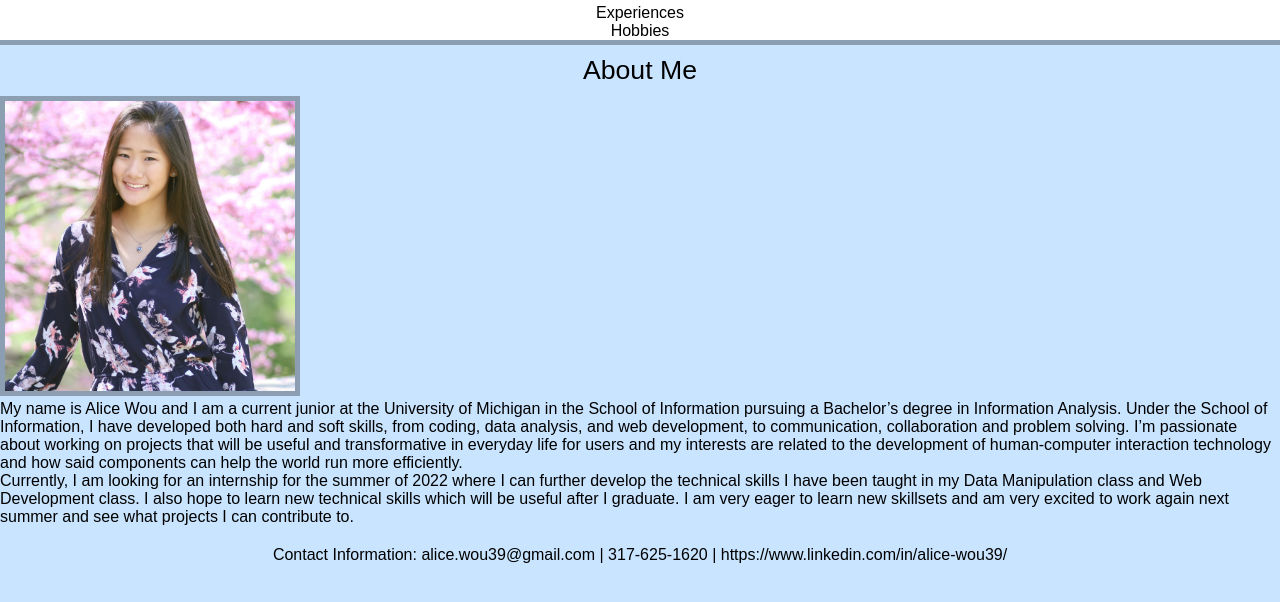
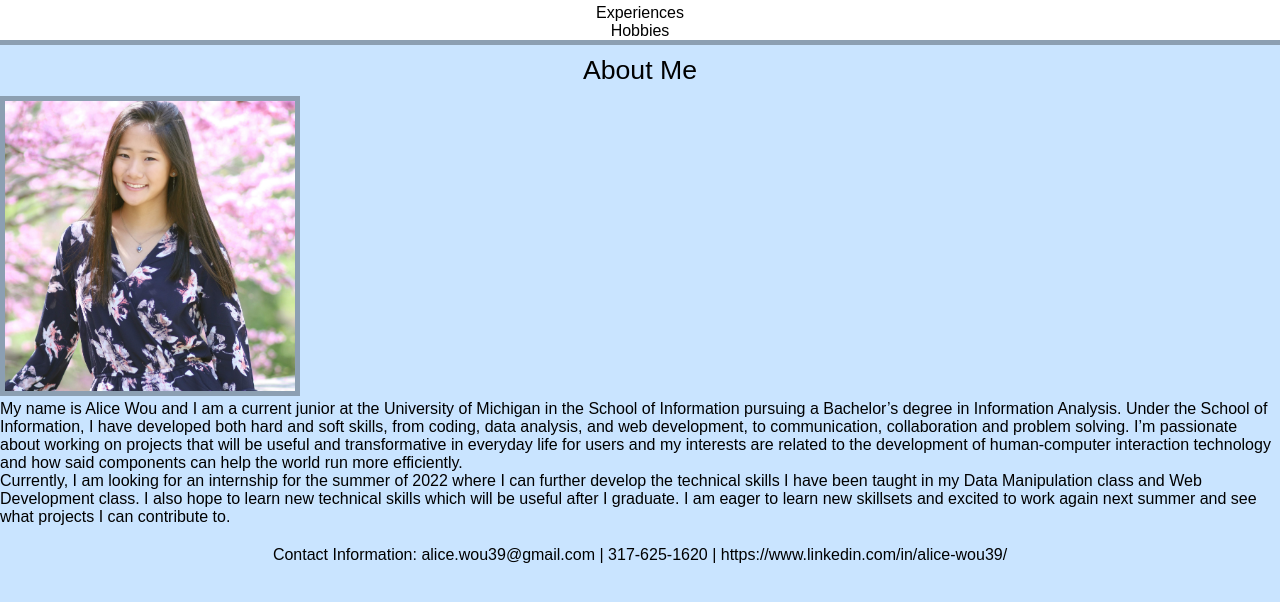
Before and after one commit to alicew39/Alice-Wou-SI339-Portfolio, a plain HTML site: page about.html in a window 1280 px wide. Shown: the part 54-656 px from the top of the page. Drawn offline with Linux system fonts and the light colour scheme; a web font is replaced by a local one.

Commit message:
Add files via upload

```diff
--- a/about.html
+++ b/about.html
@@ -25,7 +25,7 @@
             <h2>About Me</h2>
             <img id='image15' src='img/alice.jpg' alt='alice'>
             <p>My name is Alice Wou and I am a current junior at the University of Michigan in the School of Information pursuing a Bachelor’s degree in Information Analysis. Under the School of Information, I have developed both hard and soft skills, from coding, data analysis, and web development, to communication, collaboration and problem solving. I’m passionate about working on projects that will be useful and transformative in everyday life for users and my interests are related to the development of human-computer interaction technology and how said components can help the world run more efficiently.</p>
-            <p>Currently, I am looking for an internship for the summer of 2022 where I can further develop the technical skills I have been taught in my Data Manipulation class and Web Development class. I also hope to learn new technical skills which will be useful after I graduate. I am very eager to learn new skillsets and am very excited to work again next summer and see what projects I can contribute to.</p>
+            <p>Currently, I am looking for an internship for the summer of 2022 where I can further develop the technical skills I have been taught in my Data Manipulation class and Web Development class. I also hope to learn new technical skills which will be useful after I graduate. I am eager to learn new skillsets and excited to work again next summer and see what projects I can contribute to.</p>
         </main>
     </div>
     <footer>
```
